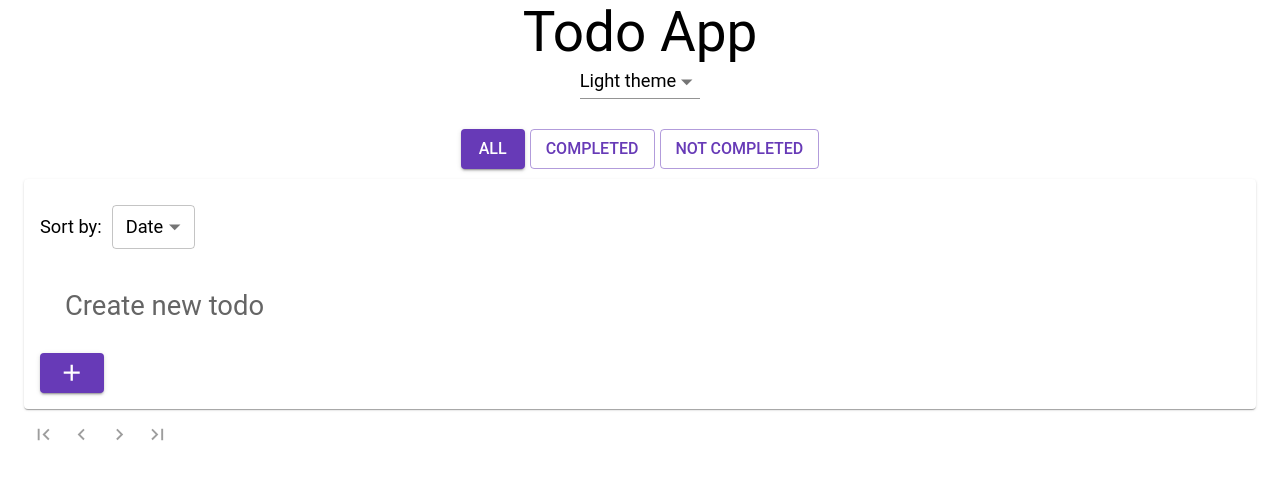
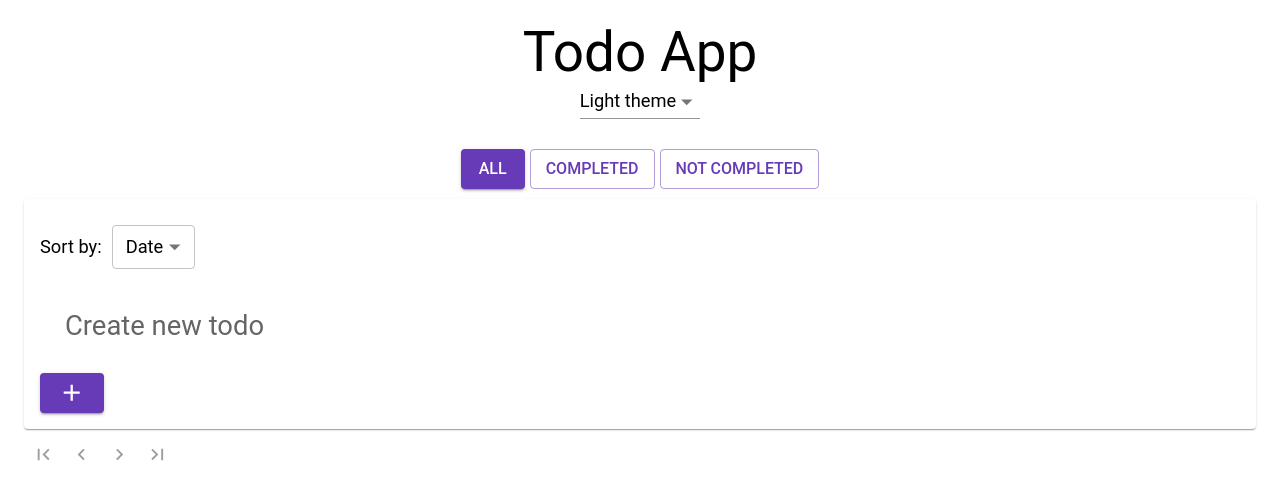
Before and after one commit to jacobstrazhevskyi/todo-app-1, a React (Create React App) app: page / in a window 1280 px wide. Shown: the top 500 px of the page. Built offline with nearby package versions, Linux system fonts and the light colour scheme.

Commit message:
added paddings on top and bottom of app

```diff
--- a/src/components/AppHeader/AppHeader.tsx
+++ b/src/components/AppHeader/AppHeader.tsx
@@ -13,6 +13,7 @@ const StyledBox = styled(Box)({
   display: 'flex',
   flexDirection: 'column',
   alignItems: 'center',
+  paddingTop: '20px',
 });
 
 export const AppHeader: React.FC = () => (
--- a/src/components/TodoListPagination/TodoListPagination.tsx
+++ b/src/components/TodoListPagination/TodoListPagination.tsx
@@ -20,6 +20,7 @@ const StyledBox3 = styled(Box)({
   display: 'flex',
   justifyContent: 'flexStart',
   marginTop: '10px',
+  paddingBottom: '20px',
 });
 
 export const TodoListPagination: React.FC = () => {
```
